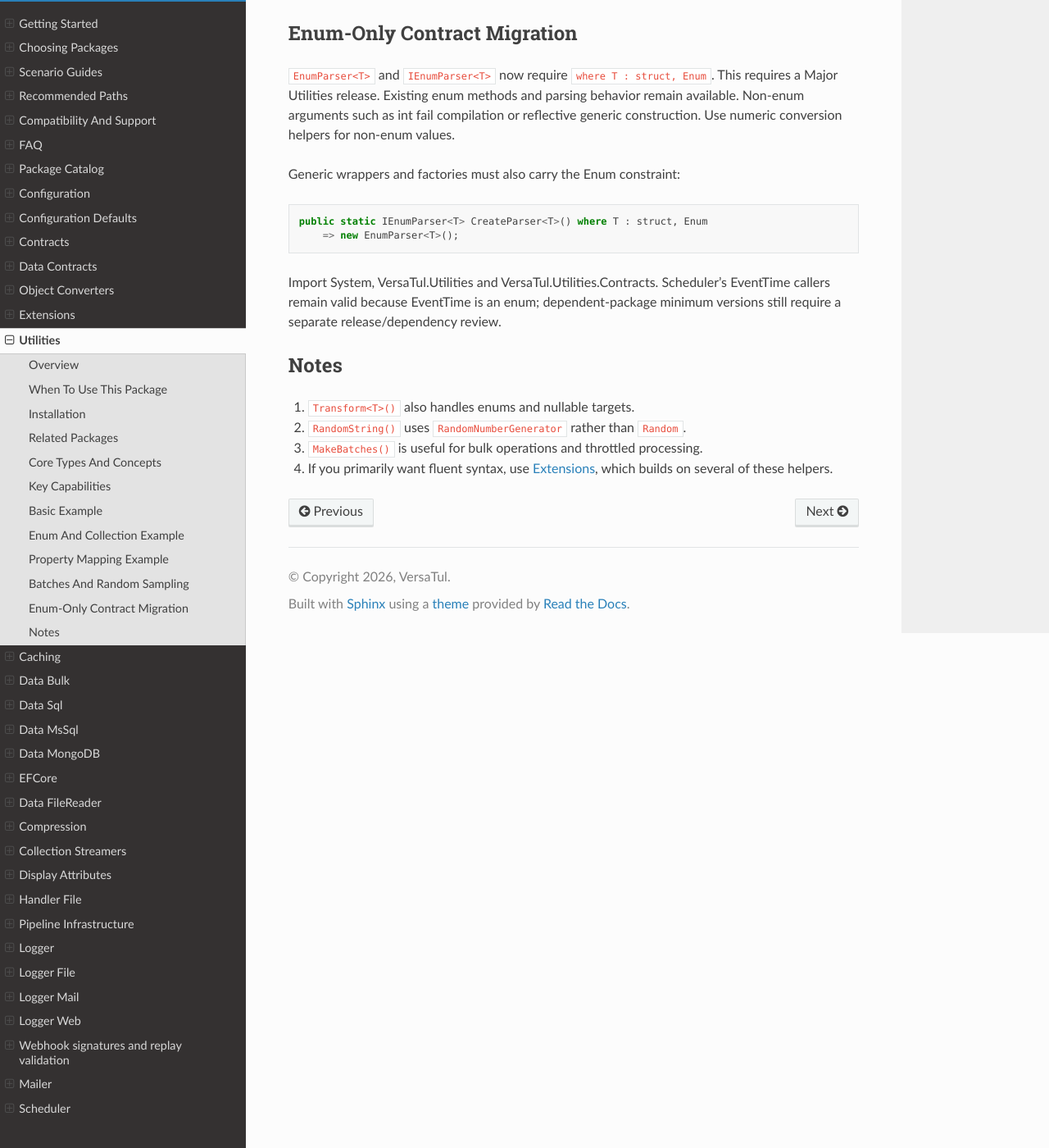
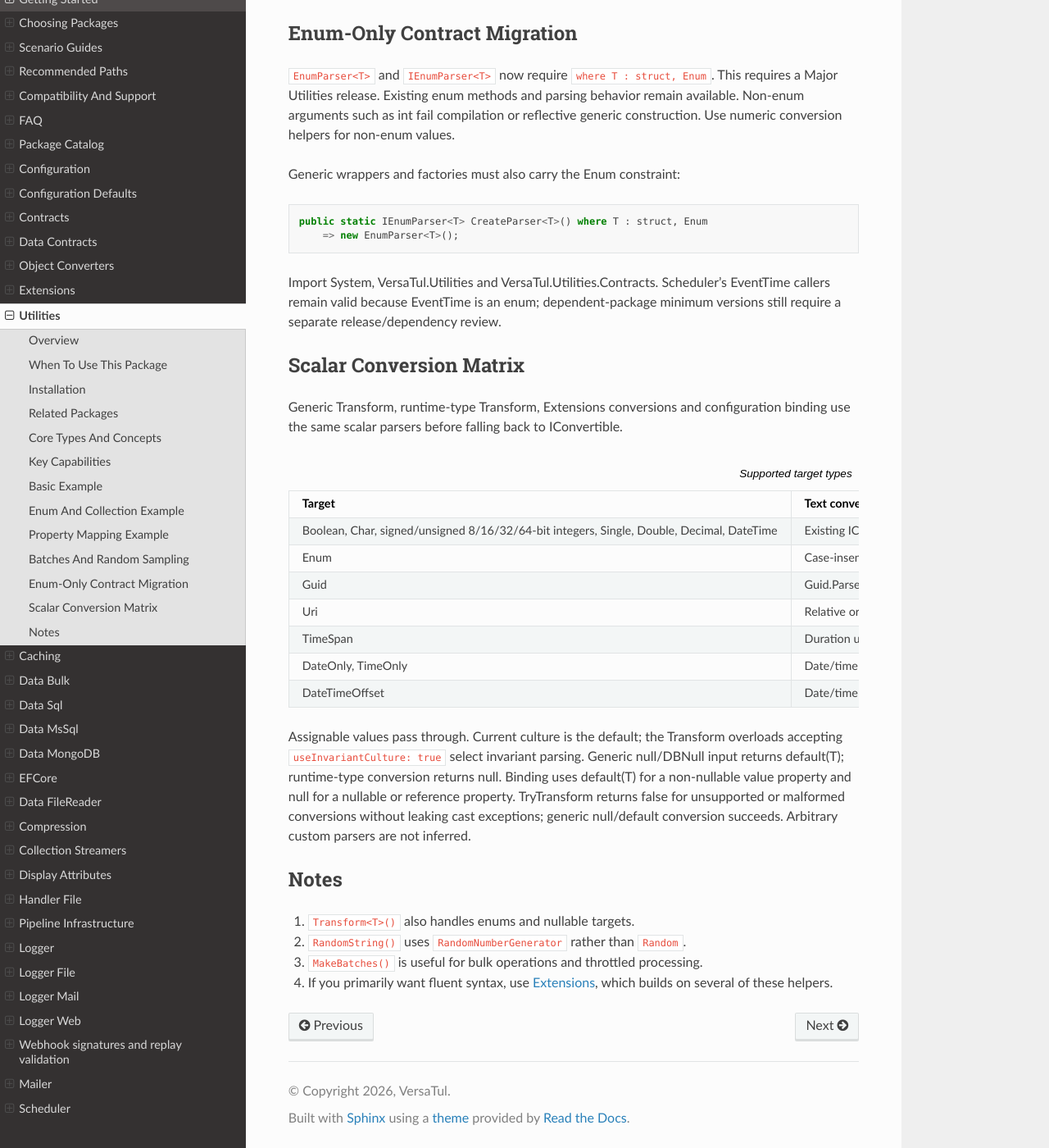
Before and after one commit to BjornWilliams/DocsVersaTul, a Sphinx documentation site: the page built from docs/source/utilities.rst, in a window 1280 px wide and 1400 px high, scrolled down 3074 px. Shown: the whole window at 82% size. Built offline with Sphinx 7.4.7 and the Read the Docs theme 3.1.0, drawn with Linux system fonts in a browser that asks for light colours.

Commit message:
Document the shared scalar conversion and binding matrix
AB#3029

AB#3022

```diff
--- a/docs/source/utilities.rst
+++ b/docs/source/utilities.rst
@@ -166,6 +166,58 @@ Import System, VersaTul.Utilities and VersaTul.Utilities.Contracts. Scheduler's
 EventTime callers remain valid because EventTime is an enum; dependent-package
 minimum versions still require a separate release/dependency review.
 
+.. _scalar-conversion-matrix:
+
+Scalar Conversion Matrix
+-------------------------
+
+Generic Transform, runtime-type Transform, Extensions conversions and configuration
+binding use the same scalar parsers before falling back to IConvertible.
+
+.. list-table:: Supported target types
+   :header-rows: 1
+
+   * - Target
+     - Text conversion
+     - Nullable support
+     - Conversion to string
+   * - Boolean, Char, signed/unsigned 8/16/32/64-bit integers, Single, Double, Decimal, DateTime
+     - Existing IConvertible rules
+     - All value types
+     - Existing culture-sensitive rules
+   * - Enum
+     - Case-insensitive names or numeric text
+     - Yes
+     - Existing enum text
+   * - Guid
+     - Guid.Parse formats
+     - Yes
+     - D format
+   * - Uri
+     - Relative or absolute URI
+     - Reference type
+     - OriginalString
+   * - TimeSpan
+     - Duration using the selected culture
+     - Yes
+     - c format
+   * - DateOnly, TimeOnly
+     - Date/time using the selected culture
+     - Yes
+     - O format
+   * - DateTimeOffset
+     - Date/time with offset retained
+     - Yes
+     - O format with offset
+
+Assignable values pass through. Current culture is the default; the Transform
+overloads accepting ``useInvariantCulture: true`` select invariant parsing.
+Generic null/DBNull input returns default(T); runtime-type conversion returns null.
+Binding uses default(T) for a non-nullable value property and null for a nullable
+or reference property. TryTransform returns false for unsupported or malformed
+conversions without leaking cast exceptions; generic null/default conversion succeeds.
+Arbitrary custom parsers are not inferred.
+
 Notes
 -----
 
```
Also changed, not shown: docs/source/configuration.rst (+14 -0 lines), docs/source/extensions.rst (+12 -0 lines).
